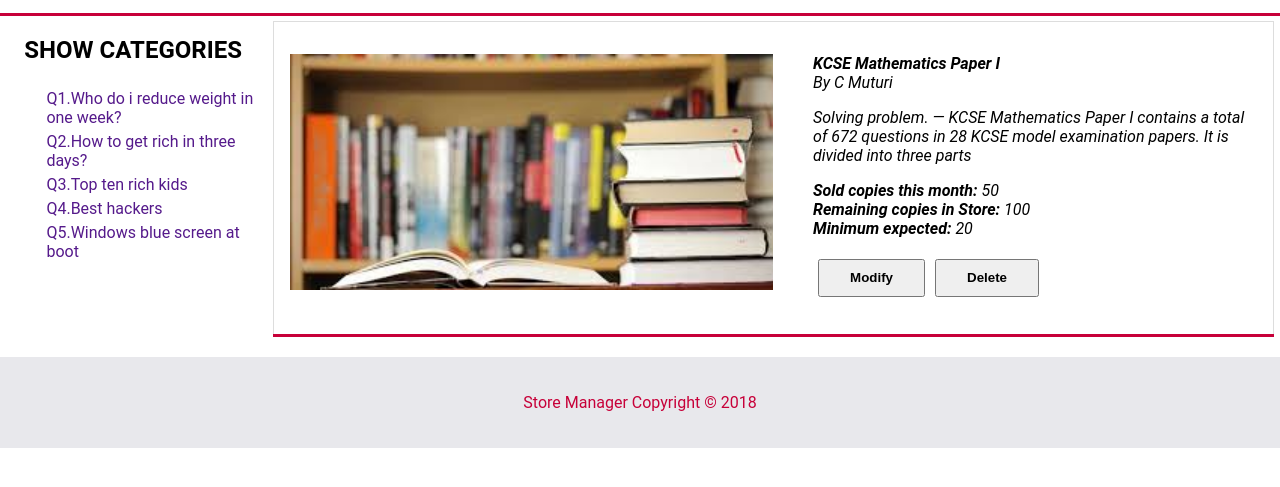
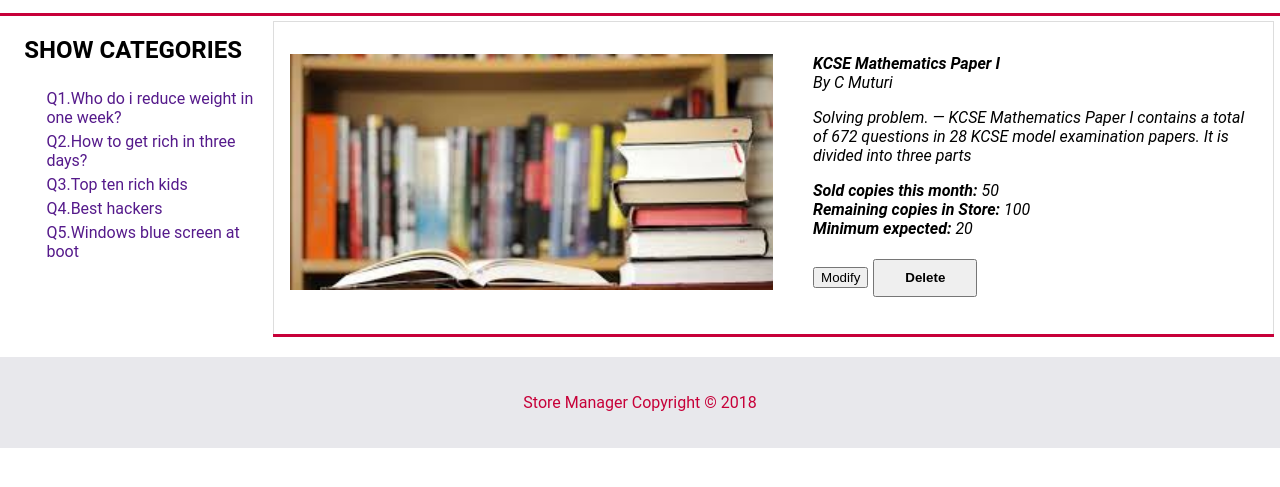
Before and after one commit to kelvinwm/store-manager, a plain HTML site: page UI/product.html in a window 1280 px wide. Shown: the part 145-632 px from the top of the page. Drawn offline with Linux system fonts and the light colour scheme.

Commit message:
[#161040968] add modify and delete buttons in the product.html file and also add styling of the buttons in the css using id productdbtn

```diff
--- a/UI/css/style.css
+++ b/UI/css/style.css
@@ -168,7 +168,7 @@
 #productdetails{
 	margin-left: 50%
 }
-#prdbtn{
+#productdbtn{
 	height: 38px;
 	padding-left: 30px;
 	padding-right: 30px;
--- a/UI/product.html
+++ b/UI/product.html
@@ -50,7 +50,7 @@
                       <li><b>Sold copies this month:</b> 50</li>
                       <li><b>Remaining copies in Store:</b> 100</li>
                       <li><b>Minimum expected:</b> 20</li>
-                      <li><p><button id="prdbtn">Modify</button><button id="prdbtn">Delete</button></p></li>
+                      <li><p><button id="prdbtn">Modify</button><button id="productdbtn">Delete</button></p></li>
                     </ul>
 
                   </div>
```
